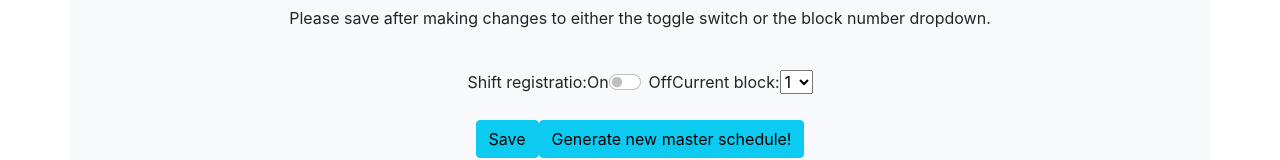
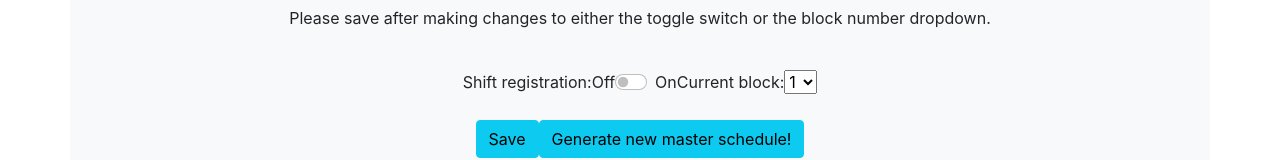
Before and after one commit to gpham99/qrc-schedule-system, a React (Create React App) app in the folder frontend/: page /admin in a window 1280 px wide. Shown: the part 335-495 px from the top of the page. Built offline with nearby package versions, Linux system fonts and the light colour scheme; no server answers.

Commit message:
fixed something, maybe. I dunno I didn't write this code but it's three lines

```diff
--- a/frontend/src/Components/Admin/TimeWindow.js
+++ b/frontend/src/Components/Admin/TimeWindow.js
@@ -58,13 +58,13 @@ const TimeWindow = () => {
       </div>
 
       <div className="pb-4 d-flex justify-content-center align-items-start">
-        <div className="pr-3 d-flex flex-row justify-content-center align-items-start">
-          <div className="mr-2">Shift registratio: </div>
-          <div className="mr-2">On</div>
+        <div className="pr-3 d-flex flex-row align-items-start">
+          <div className="pr-4">Shift registration: </div>
+          <div className="pr-3">Off</div>
           <div className="form-switch form-check">
             <input role="switch" className="form-check-input" type="checkbox" onChange={toggleChangeHandler} checked={isOpen === 1}/>
           </div>
-          <div className="ml-2"> Off</div>
+          <div className="pl-3"> On</div>
         </div>
 
         <div className="pl-3">
```
